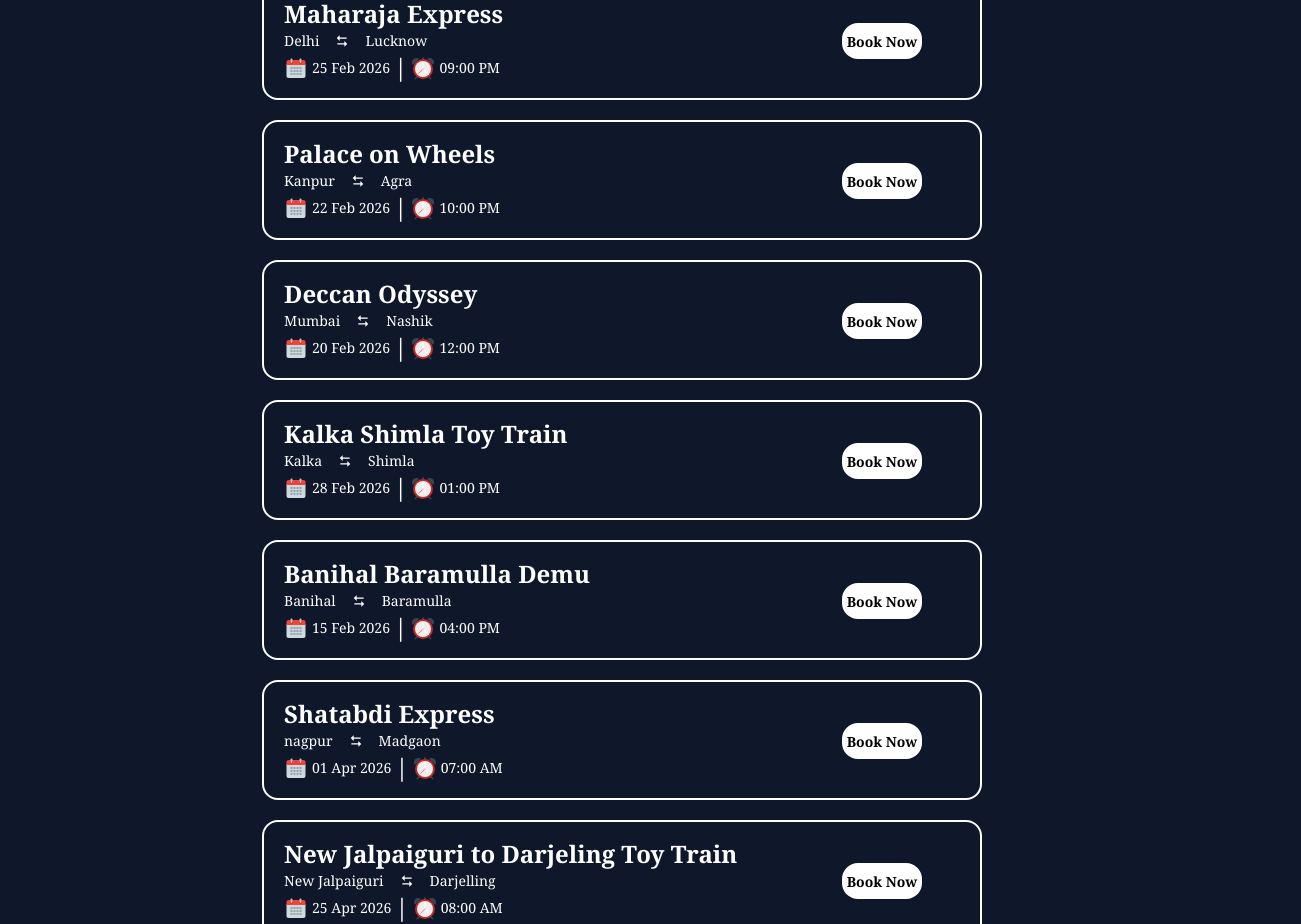
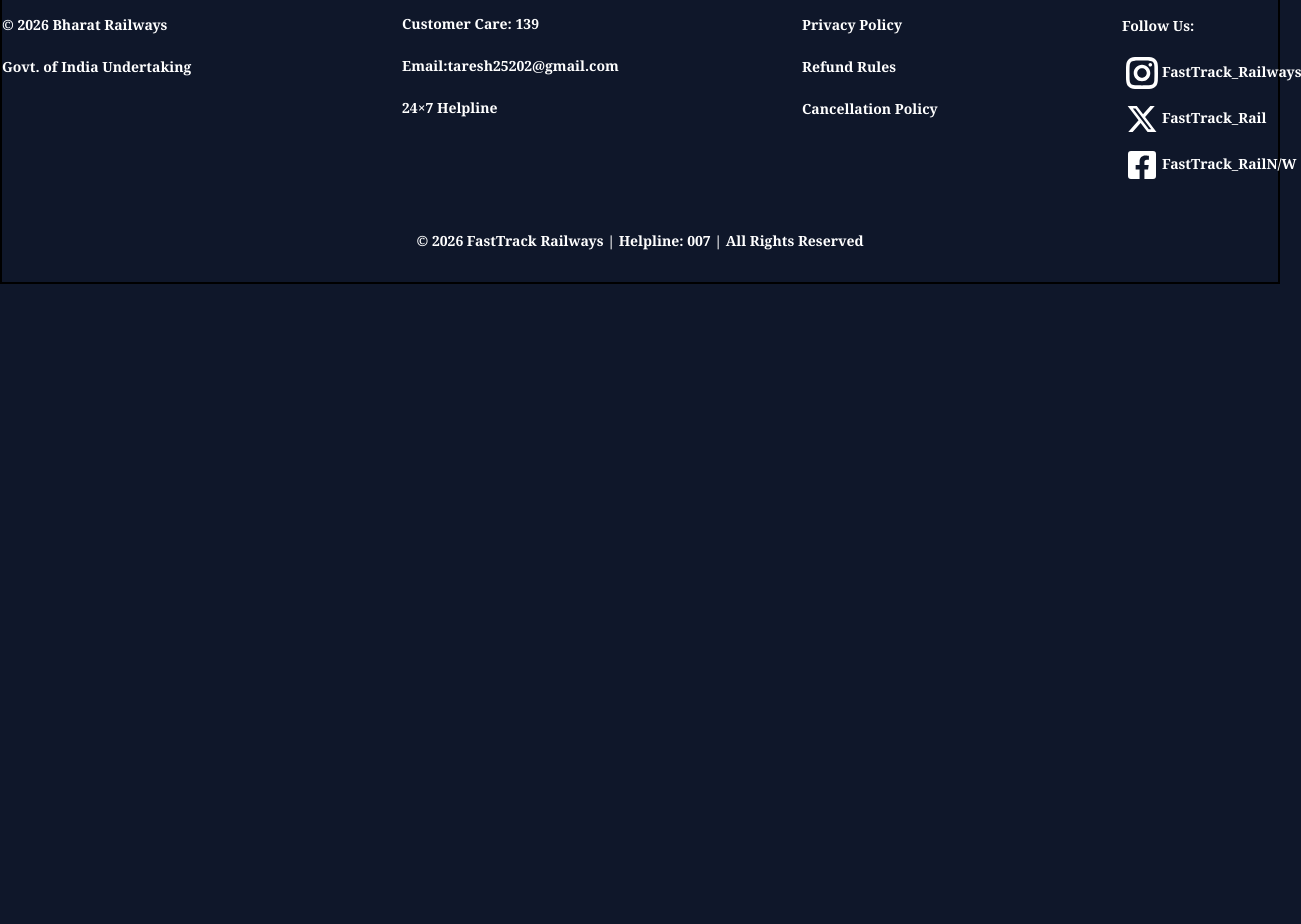
Before and after one commit to taresh2504/React_Project, a React (Vite) app: page /Trains in a window 1280 px wide. Shown: the part 1140-2064 px from the top of the page, 1301 px wide, since content can reach past the window. After the commit the page ends 1424 px from the top, so only its background shows below. Built offline with nearby package versions, Linux system fonts and the light colour scheme.

Commit message:
footer added

```diff
--- a/src/App.jsx
+++ b/src/App.jsx
@@ -8,6 +8,7 @@ import Specialtrain from "./Pages/Specialtrain";
 import Signup from "./Pages/Signup";
 import Trains from "./Pages/Trains";
 import BookingTrains from "./Pages/BookingTrains";
+import Footer from "./Component/Footer";
 
 const App = () => {
   return (
@@ -16,6 +17,7 @@ const App = () => {
     {/* <Home/> */}
     {/* <Signup/> */}
     <Routing/>
+    {/* <Footer/> */}
     {/* <Trains/> */}
     {/* <BookingTrains/> */}
     </>
--- a/src/Component/Footer.jsx
+++ b/src/Component/Footer.jsx
@@ -1,9 +1,45 @@
 import React from 'react'
+import { GrInstagram } from "react-icons/gr";
+import { FaXTwitter } from "react-icons/fa6";
+import { FaFacebookSquare } from "react-icons/fa";
+
 
 const Footer = () => {
   return (
     <>
-      <h1>footer </h1>
+      <div className='h-78 w-full border-2 border-black mt-3'>
+        <div className='font-serif font-semibold mt-10'>
+          <p>© 2026 Bharat Railways</p>
+          <br />
+          <p>Govt. of India Undertaking</p>
+        </div>
+        <div className='flex flex-col justify-center align-middle font-serif font-semibold ml-100 -mt-16'>
+          <p>Customer Care: 139</p>
+          <br />
+          <p>Email:taresh25202@gmail.com</p>
+          <br />
+          <p>24×7 Helpline</p>
+        </div>
+        <div className='flex flex-col justify-center align-middle font-serif font-semibold ml-200 -mt-26'>
+          <p>Privacy Policy</p>
+          <br />
+          <p>Refund Rules</p>
+          <br />
+          <p>Cancellation Policy</p>
+        </div>
+        <div className='flex flex-col justify-center align-middle font-serif font-semibold ml-280 -mt-26'>
+          <p>Follow Us:</p>
+          <br />
+          <p><GrInstagram  className='h-8 w-10'/><div className='ml-10 -mt-7'>FastTrack_Railways</div></p>
+          <br />
+          <p><FaXTwitter  className='h-8 w-10'/><div className='ml-10 -mt-7'>FastTrack_Rail</div></p>
+          <br />
+          <p><FaFacebookSquare className='h-8 w-10' /><div className='ml-10 -mt-7'>FastTrack_RailN/W</div></p>
+        </div>
+        <div className='flex justify-center align-middle gap-5 font-serif font-semibold mt-14'>
+            <p>© 2026 FastTrack Railways | Helpline: 007 | All Rights Reserved</p>
+        </div>
+      </div>
     </>
   )
 }
--- a/src/Component/Slider.jsx
+++ b/src/Component/Slider.jsx
@@ -25,14 +25,6 @@ export default function App() {
   let [toselected,settoselected] = useState('')
 
   const fromStations = [
-  "Delhi",
-  "Kanpur",
-  "Mumbai",
-  "Kalka",
-  "Banihal",
-  "Nagpur",
-  "New Jalpaiguri",
-  "Jaisalmer",
   "Bhopal",
   "Kochi",
   "Bangalore",
@@ -42,14 +34,6 @@ export default function App() {
 ];
 
 const toStations = [
-  "Lucknow",
-  "Agra",
-  "Nashik",
-  "Shimla",
-  "Baramulla",
-  "Madgaon",
-  "Darjeeling",
-  "Jodhpur",
   "Raipur",
   "Pune",
   "Chennai",
@@ -71,28 +55,28 @@ const toStations = [
           </nav>
             <br />
             <div>
-              <select name="" value={fromselected} onChange={(e)=>setfromselected(e.target.value)} id="">
+              <select className='border-2 border-black h-9 w-89 rounded-2xl font-serif font-semibold' name="" value={fromselected} onChange={(e)=>setfromselected(e.target.value)} id="">
                 <option value="" disabled>From Station</option>
                 {fromStations.map((item,index)=>{
                   return(
-                    <option key={index} value={item}>{item}</option>
+                    <option className='bg-purple-500' key={index} value={item}>{item}</option>
                   )
                 })}
               </select>
             </div>
             <br />
             <div>
-              <select name="" value={toselected} onChange={(e)=>settoselected(e.target.value)} id="">
+              <select name="" className='border-2 border-black h-9 w-89 rounded-2xl font-serif font-semibold' value={toselected} onChange={(e)=>settoselected(e.target.value)} id="">
                 <option value="" disabled>To Station</option>
-                {fromStations.map((item,index)=>{
+                {toStations.map((item,index)=>{
                   return(
-                    <option key={index} value={item}>{item}</option>
+                    <option className='bg-purple-500' key={index} value={item}>{item}</option>
                   )
                 })}
               </select>
             </div>
             <br />
-            <input type="datetime-local" name="" placeholder='DD-MM-YYYY' className='time' id="" />
+            <input type="datetime-local" name="" placeholder='DD-MM-YYYY' className='border-2 border-black h-9 w-89 rounded-2xl font-serif font-semibold' id="" />
             <br />
             <br />
             <button type='submit' className='btn'>Search Trains</button>
--- a/src/Pages/BookingTrains.jsx
+++ b/src/Pages/BookingTrains.jsx
@@ -9,6 +9,19 @@ import { Link } from 'react-router-dom';
 
 const BookingTrains = ({name,source,destination,departure_time,date}) => {
 
+  let navigate = useNavigate('')
+
+    let bf = ()=>{
+      navigate('/BookingForm', {
+      state: {
+        trainname: name,
+        fromstation: source,
+        tostation: destination,
+        // date: new Date().toISOString().slice(0,16) // optional
+      }
+    })
+    }
+
   // let Bf = navigate('/BookingForm')
   return (
     <>
@@ -16,7 +29,7 @@ const BookingTrains = ({name,source,destination,departure_time,date}) => {
         <p className='font-bold text-2xl ml-5 mt-4'>{name}</p>
         <div><p className='flex justify-items-center align-middle gap-4 ml-5' >{source} <RiArrowLeftRightFill className='mt-1' /> {destination} </p></div>
         <div><p className='flex justify-items-center align-middle gap-4 ml-5'><FcCalendar className='mt-1.5 text-2xl' /><div className='mt-1.5 -ml-3'>{date}</div> <div className='text-2xl -ml-3'>|</div> <FcAlarmClock className='mt-1.5 text-2xl -ml-3' /><div className='mt-1.5 -ml-3'>{departure_time}</div></p></div>
-        <div className='flex justify-center align-middle ml-130 -mt-15 '><button className='rounded-2xl pt-1 pl-1 pb-1 pr-1 bg-white text-black h-9 w-20 font-bold'><Link to={'/BookingForm'}>Book Now</Link></button></div>
+        <div className='flex justify-center align-middle ml-130 -mt-15 '><button className='rounded-2xl pt-1 pl-1 pb-1 pr-1 bg-white text-black h-9 w-20 font-bold' onClick={bf}>Book Now</button></div>
       </div>
     </>
   )
--- a/src/Pages/Specialtrain.jsx
+++ b/src/Pages/Specialtrain.jsx
@@ -3,6 +3,7 @@ import '../App.css'
 import { FaArrowRightLong } from "react-icons/fa6";
 import { RiArrowLeftRightFill } from "react-icons/ri";
 import axios from "axios"
+import { useNavigate } from 'react-router-dom';
 
 const Specialtrain = ({ image,name,source,destination,price }) => {
 
@@ -10,10 +11,23 @@ const Specialtrain = ({ image,name,source,destination,price }) => {
 
   })
 
-  let handleSubmit = () => {
-    axios.post("http://localhost:3000/special-train", mydata).then(()=>(
-      alert("Booking confirm")
-    ))
+  // let handleSubmit = () => {
+  //   axios.post("http://localhost:3000/special-train", mydata).then(()=>(
+  //     alert("Booking confirm")
+  //   ))
+  // }
+
+  let navigate = useNavigate('')
+
+  let bf = ()=>{
+    navigate('/BookingForm', {
+    state: {
+      trainname: name,
+      fromstation: source,
+      tostation: destination,
+      // date: new Date().toISOString().slice(0,16) // optional
+    }
+  })
   }
 
   // flex justify-items-center align-middle gap-4 ml-14 font-serif text-2xl
@@ -37,7 +51,7 @@ const Specialtrain = ({ image,name,source,destination,price }) => {
         <div className='p-4 bg-gradient-to-b from-[#0f172a]/90 to-[#020617]'><h1 className='p-4 bg-gradient-to-b from-[#0f172a]/90 to-[#020617] text-center text-2xl'>{name}</h1></div>
         <div className='st'>{source} <RiArrowLeftRightFill  className='mt-1'/> {destination}</div>
         <div><p className='text-center mt-3 font-serif text-2xl' >{price} </p></div>
-        <div className='flex justify-center align-middle'><button className='bookbutton2'>Book Now</button></div>
+        <div className='flex justify-center align-middle'><button className='bookbutton2' onClick={bf}>Book Now</button></div>
         {/* <div><h2 className='text-gray-300 text-sm mt-2 text-center leading-relaxed'>{desc}</h2></div> */}
       </div>
       {/* <div className='border-2 border-black h-120 w-120 ml-4 rounded-2xl'>
--- a/src/Pages/Trainroute.jsx
+++ b/src/Pages/Trainroute.jsx
@@ -3,8 +3,22 @@ import '../Tailwind.css'
 import '../App.css'
 import { FaArrowRightLong } from "react-icons/fa6";
 import { RiArrowLeftRightFill } from "react-icons/ri";
+import { useNavigate } from 'react-router-dom';
 
 const Trainroute = ({image, name,source,destination,price }) => {
+
+  let navigate = useNavigate('')
+
+   let bf = ()=>{
+    navigate('/BookingForm', {
+    state: {
+      trainname: name,
+      fromstation: source,
+      tostation: destination,
+      // date: new Date().toISOString().slice(0,16) // optional
+    }
+  })
+  }
   // let Train = {
   //     mhx : {mhe}
   // }
@@ -19,7 +33,7 @@ const Trainroute = ({image, name,source,destination,price }) => {
         <div><h1 className='text-center text-[#c9a227] text-xl font-semibold mb-2'>{name}</h1></div>
         <div><p className='trr'>{source} <RiArrowLeftRightFill  className='mt-1'/> {destination} </p></div>
         <div><p className='flex justify-items-center align-middle gap-4 ml-14 mt-3 font-serif text-2xl' >{price} </p></div>
-        <div><button className='bookbutton'>Book Now</button></div>
+        <div><button className='bookbutton' onClick={bf}>Book Now</button></div>
         {/* <div><h2 className='text-center text-gray-300 text-sm'>{desc}</h2></div> */}
       </div>
       {/* <div className='border-2 border-black h-96 w-96 ml-5 rounded-2xl '>
--- a/src/Pages/Trains.jsx
+++ b/src/Pages/Trains.jsx
@@ -49,64 +49,7 @@ const Trains = () => {
     "train_name": "Shatabdi Express",
     "departure_time": "12:00 PM",
     "date": "20 Feb 2026"
-  },
-  {
-    "source": "Delhi",
-    "destination": "Lucknow",
-    "train_name": "Maharaja Express",
-    "departure_time": "09:00 PM",
-    "date": "25 Feb 2026"
-  },
-  {
-    "source": "Kanpur",
-    "destination": "Agra",
-    "train_name": "Palace on Wheels",
-    "departure_time": "10:00 PM",
-    "date": "22 Feb 2026"
-  },
-  {
-    "source": "Mumbai",
-    "destination": "Nashik",
-    "train_name": "Deccan Odyssey",
-    "departure_time": "12:00 PM",
-    "date": "20 Feb 2026"
-  },
-  {
-    "source": "Kalka",
-    "destination": "Shimla",
-    "train_name": "Kalka Shimla Toy Train",
-    "departure_time": "01:00 PM",
-    "date": "28 Feb 2026"
-  },
-  {
-    "source": "Banihal",
-    "destination": "Baramulla",
-    "train_name": "Banihal Baramulla Demu",
-    "departure_time": "04:00 PM",
-    "date": "15 Feb 2026"
-  },
-  {
-    "source": "nagpur",
-    "destination": "Madgaon",
-    "train_name": "Shatabdi Express",
-    "departure_time": "07:00 AM",
-    "date": "01 Apr 2026"
-  },
-  {
-    "source": "New Jalpaiguri",
-    "destination": "Darjelling",
-    "train_name": "New Jalpaiguri to Darjeling Toy Train",
-    "departure_time": "08:00 AM",
-    "date": "25 Apr 2026"
-  },
-  {
-    "source": "Jaisalmer",
-    "destination": "Jodhpur",
-    "train_name": "Jaisalmer Jodhpur Express",
-    "departure_time": "05:00 AM",
-    "date": "30 Apr 2026"
   }
-
 ]
 
   // h-screen
```
Also changed, not shown: src/Pages/BookingForm.jsx (+14 -11 lines).
